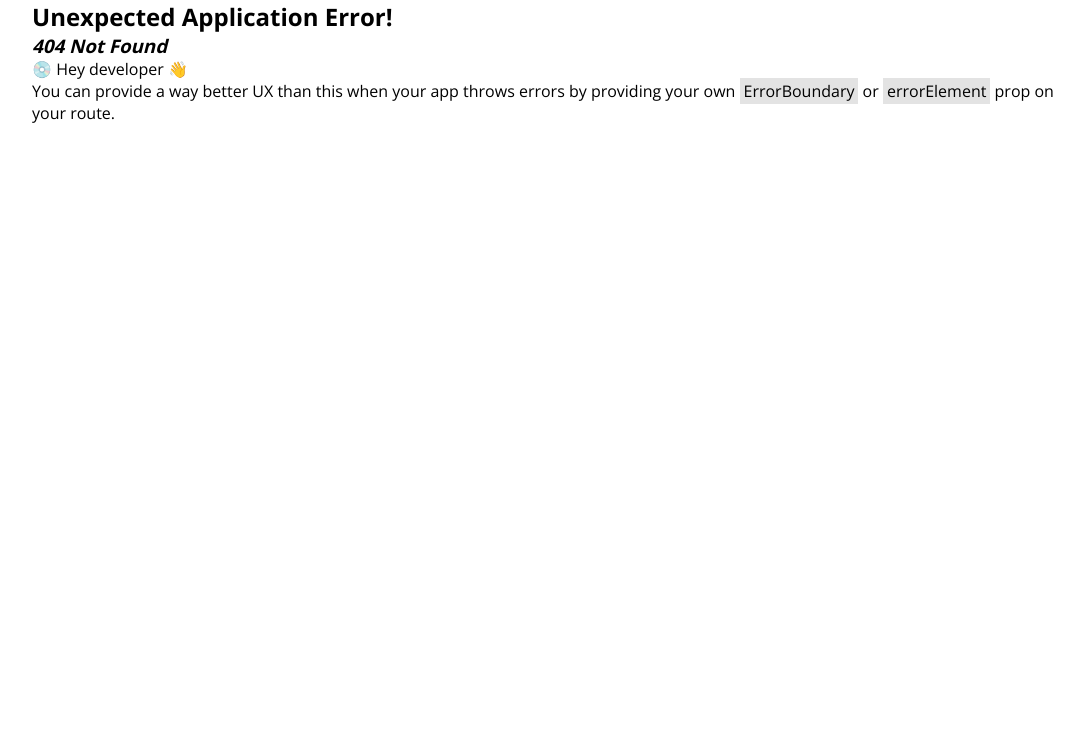
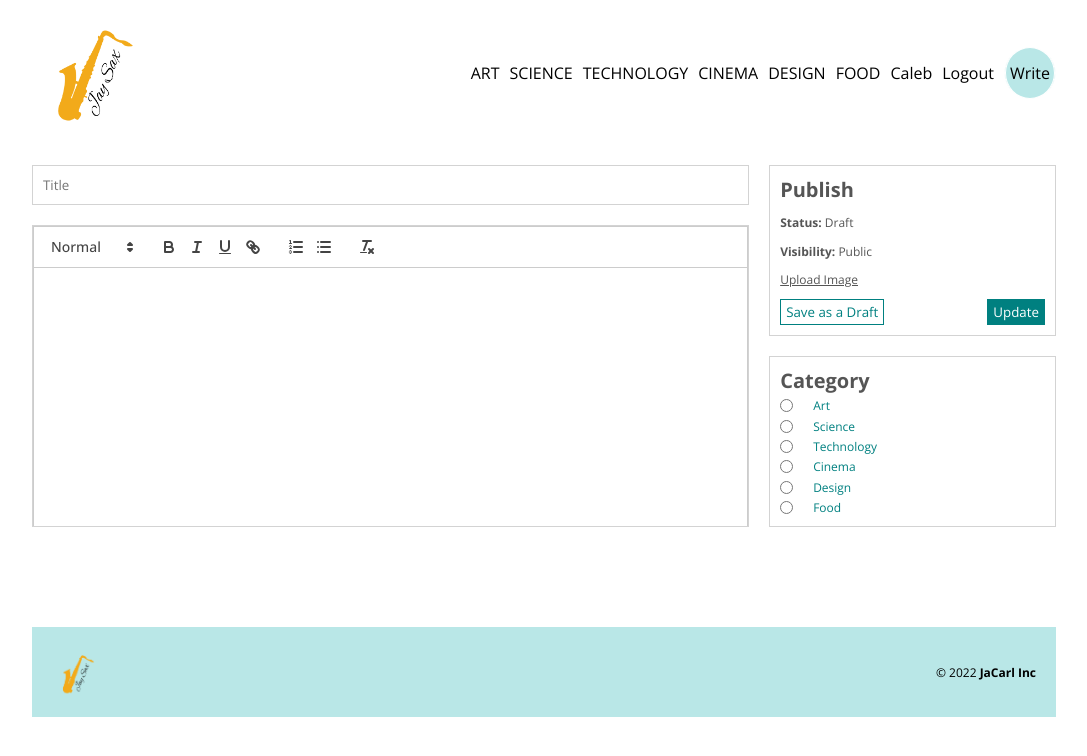
Before and after one commit to CalebAckom/blog-frontend, a React (Create React App) app: page /write in a window 1280 px wide. Before the commit this address had no page. Shown: the top 756 px of the page, without its empty margins (96-1183 px from the left). Built offline with nearby package versions, Linux system fonts and the light colour scheme.

Commit message:
Write page

```diff
--- a/package.json
+++ b/package.json
@@ -8,6 +8,7 @@
     "@testing-library/user-event": "^13.5.0",
     "react": "^18.2.0",
     "react-dom": "^18.2.0",
+    "react-quill": "^2.0.0",
     "react-router-dom": "^6.6.1",
     "react-scripts": "5.0.1",
     "sass": "^1.57.1",
--- a/src/App.js
+++ b/src/App.js
@@ -3,6 +3,7 @@
 import Login from "./pages/Login"
 import HomePage from "./pages/HomePage"
 import SinglePost from "./pages/SinglePost"
+import Write from "./pages/Write";
 import Navbar from "./components/Navbar";
 import Footer from "./components/Footer";
 import "./style.scss"
@@ -29,6 +30,10 @@
       {
         path:"/post/:id",
         element:<SinglePost/>
+      },
+      {
+        path: "/write",
+        element: <Write/>
       }
     ]
   },
--- a/src/pages/Write.jsx
+++ b/src/pages/Write.jsx
@@ -1,8 +1,72 @@
-import React from 'react'
+import React, { useState} from 'react'
+import ReactQuill from 'react-quill'
+import 'react-quill/dist/quill.snow.css'
 
 const Write = () => {
+  const [value, setValue] = useState('');
+
+  console.log(value)
   return (
-    <div>Write</div>
+    <div className='add'>
+      <div className='content'>
+        <input type='text' placeholder='Title'/>
+        <div className='editorContainer'>
+          <ReactQuill className='editor' theme='snow' value={value} onChange={setValue} />
+        </div>
+      </div>
+      <div className='menu'>
+        <div className='item'>
+          <h1>Publish</h1>
+          <span>
+            <b>Status: </b> Draft
+          </span>
+
+          <span>
+            <b>Visibility: </b> Public
+          </span>
+
+          <input style={{display:"none"}} type='file' name='' id='file'/>
+          <label className='file' htmlFor='file'>Upload Image</label>
+
+          <div className='buttons'>
+            <button>Save as a Draft</button>
+            <button>Update</button>
+          </div>
+        </div>
+        <div className='item'>
+          <h1>Category</h1>
+          <div className='cat'>
+            <input type='radio' name='cat' value='art' id='art'/>
+            <label htmlFor='art'>Art</label>
+          </div>
+
+          <div className='cat'>
+            <input type='radio' name='cat' value='science' id='science'/>
+            <label htmlFor='science'>Science</label>
+          </div>
+
+          <div className='cat'>
+            <input type='radio' name='cat' value='technology' id='technology'/>
+            <label htmlFor='technology'>Technology</label>
+          </div>
+
+          <div className='cat'>
+            <input type='radio' name='cat' value='cinema' id='cinema'/>
+            <label htmlFor='cinema'>Cinema</label>
+          </div>
+
+          <div className='cat'>
+            <input type='radio' name='cat' value='design' id='design'/>
+            <label htmlFor='design'>Design</label>
+          </div>
+
+          <div className='cat'>
+            <input type='radio' name='cat' value='food' id='food'/>
+            <label htmlFor='food'>Food</label>
+          </div>
+        </div>
+      </div>
+    </div>
   )
 }
 
--- a/src/style.scss
+++ b/src/style.scss
@@ -301,5 +301,90 @@
                 }
             }
         }
+
+        // WRITE
+        .add {
+            margin-top: 20px;
+            display: flex;
+            gap: 20px;
+
+            .content {
+                flex: 5;
+                display: flex;
+                flex-direction: column;
+                gap: 20px;
+
+                input {
+                    padding: 10px;
+                    border: 1px solid lightgray;
+                }
+
+                .editorContainer {
+                    height: 300px;
+                    overflow: scroll;
+                    border: 1px solid lightgray;
+
+                    .editor {
+                        height: 100%;
+                        border: none;
+                    }
+                }
+            }
+
+            .menu {
+                flex: 2;
+                display: flex;
+                flex-direction: column;
+                gap: 20px;
+
+                .item {
+                    border: 1px solid lightgray;
+                    padding: 10px;
+                    flex: 1;
+                    display: flex;
+                    flex-direction: column;
+                    justify-content: space-between;
+                    font-size: 12px;
+                    color: #555555;
+
+                    h1 {
+                        font-size: 20px;
+                    }
+
+                    .file {
+                        text-decoration: underline;
+                        cursor: pointer;
+                    }
+
+                    .buttons {
+                        display: flex;
+                        justify-content: space-between;
+
+                        :first-child {
+                            cursor: pointer;
+                            color: teal;
+                            background-color: #FFFFFF;
+                            border: 1px solid teal;
+                            padding: 3px 5px;
+                        }
+
+                        :last-child {
+                            cursor: pointer;
+                            color: #FFFFFF;
+                            background-color: teal;
+                            border: 1px solid teal;
+                            padding: 3px 5px;
+                        }
+                    }
+
+                    .cat {
+                        display: flex;
+                        align-items: center;
+                        gap: 20px;
+                        color: teal;
+                    }
+                }
+            }
+        }
     }
 }
```
Also changed, not shown: 1 other file (tests, documents, lock files or other folders).
